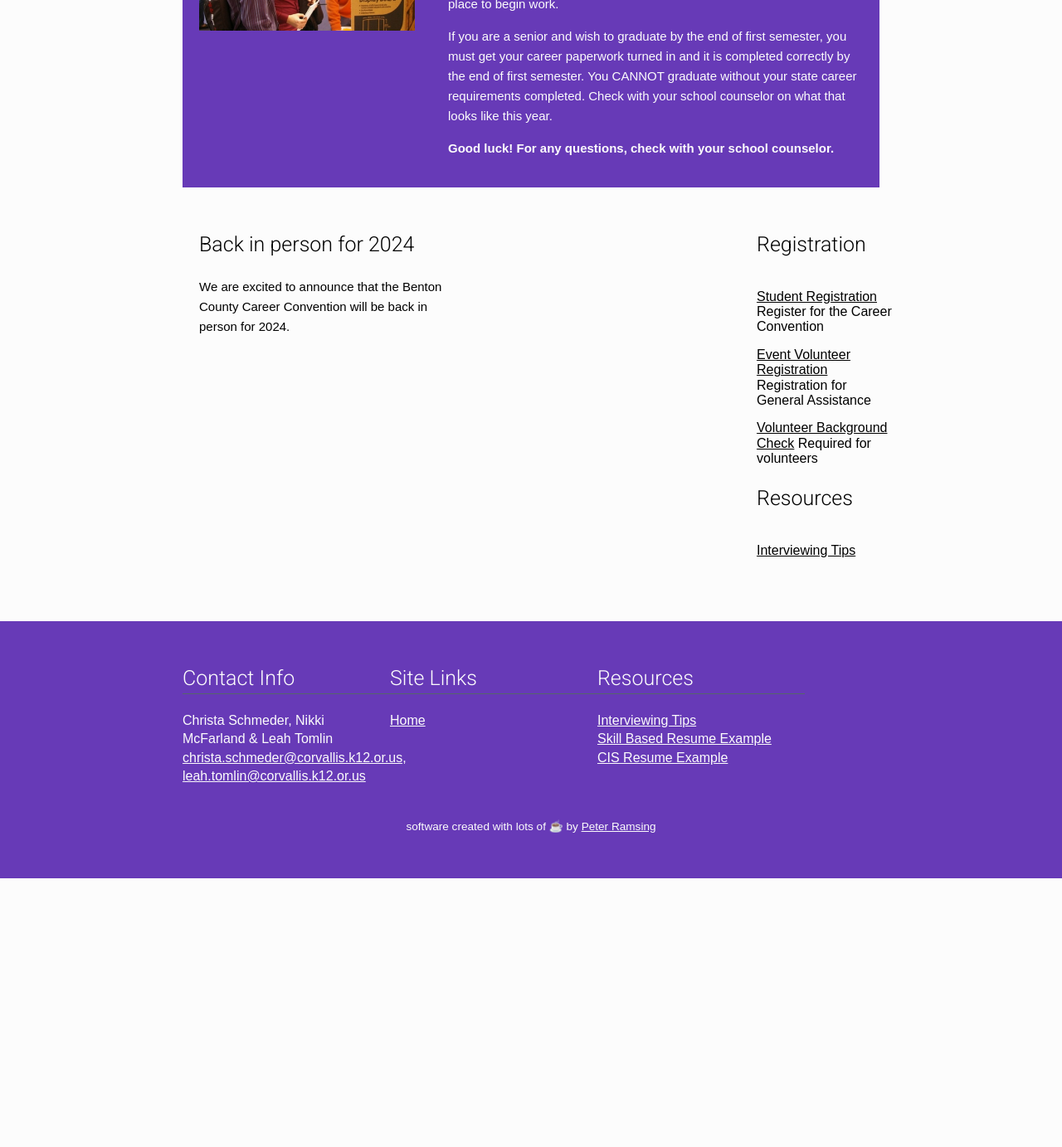
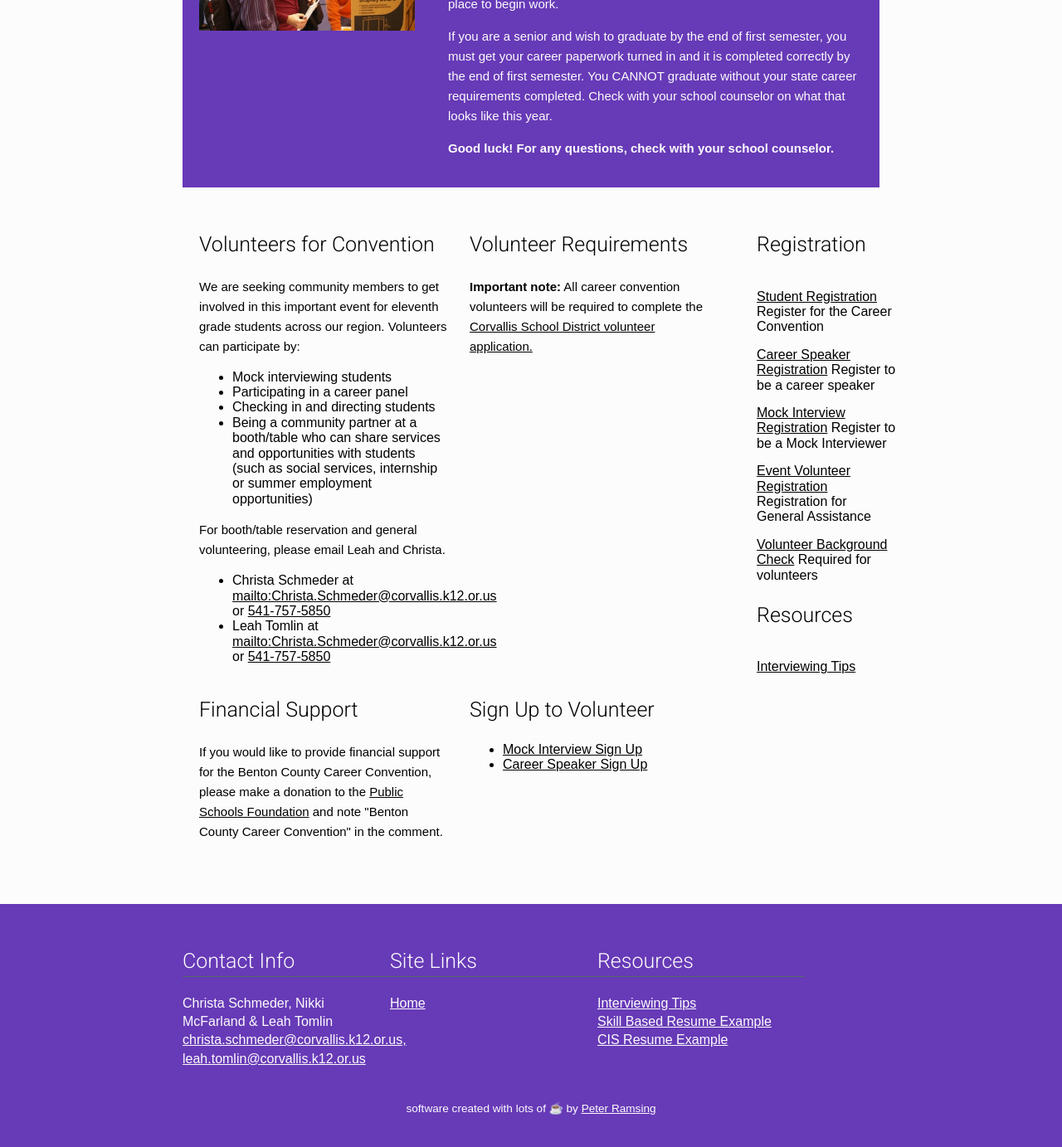
Before and after one commit to peterramsing/benton-county-career-convention, a Jekyll site: the page built from index.html, in a window 1280 px wide and 1400 px high, scrolled down 761 px. Shown: the top 1383 px of the window at 83% size. Built offline with Jekyll 4.4.1, drawn with Linux system fonts in a browser that asks for light colours; before the commit the page ends 1820 px from its top, so only the background shows below that.

Commit message:
Adds latest links

```diff
--- a/_config.yml
+++ b/_config.yml
@@ -27,6 +27,7 @@ cc-contact-email: "christa.schmeder@corvallis.k12.or.us, leah.tomlin@corvallis.k
 
 cc-resources-base-url: "downloads/"
 cc-resources:
+
   # - name: "Volunteer Event Information"
   #   file-name: "bchscc-volunteer-info.doc"
   #   type: "volunteer"
@@ -90,14 +91,14 @@ cc-registration-links:
   #   subtitle: "Register to sponsor a booth and engage with students"
   #   type: "sponsor"
   #   url: "https://docs.google.com/forms/d/e/1FAIpQLSfoq8G6af4UqgIJcJiS0DNnaSm1jkeus0kh7Bbt5_thF7fAAg/viewform"
-  # - name: "Career Speaker Registration"
-  #   subtitle: "Register to be a career speaker"
-  #   type: "volunteer"
-  #   url: "https://docs.google.com/forms/d/e/1FAIpQLScpDjjNOw3P6uU_MJPGglkbpzPcAR9joUK5w1BCnYg9AC1E5A/viewform"
-  # - name: "Mock Interview Registration"
-  #   subtitle: "Register to be a Mock Interviewer"
-  #   type: "volunteer"
-  #   url: "https://docs.google.com/forms/d/e/1FAIpQLSdW4I2Wtx8bZ1MQ71JrbzTSmIc_ZzVK9ujLmDuvcLAePkdawQ/viewform"
+  - name: "Career Speaker Registration"
+    subtitle: "Register to be a career speaker"
+    type: "volunteer"
+    url: "https://www.signupgenius.com/go/20F044DABAD28A3FF2-47065625-benton?scrlybrkr=850499ab#/"
+  - name: "Mock Interview Registration"
+    subtitle: "Register to be a Mock Interviewer"
+    type: "volunteer"
+    url: "https://www.signupgenius.com/go/20F044DABAD28A3FF2-47078483-benton#/"
   - name: "Event Volunteer Registration"
     subtitle: "Registration for General Assistance"
     type: "volunteer"
--- a/index.html
+++ b/index.html
@@ -36,46 +36,49 @@ title: Home
   <div class="homepage-info-grid">
 
     <div class="homepage-info-grid__block">
-      <h2 class="homepage-info-grid__title">Back in person for 2024</h2>
+      <h2 class="homepage-info-grid__title">Volunteers for Convention</h2>
       <p class="homepage-info-grid__copy">
-        We are excited to announce that the Benton County Career Convention will be back in person for 2024.
+        We are seeking community members to get involved in this important event for eleventh grade students across our region.
+
+        Volunteers can participate by:
+        <ul>
+          <li>Mock interviewing students</li>
+          <li>Participating in a career panel</li>
+          <li>Checking in and directing students</li>
+          <li>Being a community partner at a booth/table who can share services and opportunities with students (such as social services, internship or summer employment opportunities)</li>
+        </ul>
+      </p>
+      <p>
+        For booth/table reservation and general volunteering, please email Leah and Christa.
+        <ul>
+          <li>Christa Schmeder at <a href="mailto:Christa.Schmeder@corvallis.k12.or.us">mailto:Christa.Schmeder@corvallis.k12.or.us</a> or <a href="tel:541-757-5850">541-757-5850</a></li>
+          <li>Leah Tomlin at <a href="mailto:Leah.Tomlin@corvallis.k12.or.us">mailto:Christa.Schmeder@corvallis.k12.or.us</a> or <a href="tel:541-757-5907">541-757-5850</a></li>
+        </ul>
       </p>
     </div>
+    <div class="homepage-info-grid__block">
+      <h2 class="homepage-info-grid__title">Volunteer Requirements</h2>
+      <p class="homepage-info-grid__copy">
+        <strong>Important note:</strong>
+        All career convention volunteers will be required to complete the <a href="https://www.csd509j.net/students-parents/volunteer/volunteer-application/" target="_blank">Corvallis School District volunteer application.</a>
+      </p>
+    </div>
+    <div class="homepage-info-grid__block">
+      <h2 class="homepage-info-grid__title">Financial Support</h2>
+      <p class="homepage-info-grid__copy">
+        If you would like to provide financial support for the Benton County Career Convention, please make a donation to the <a href="https://cpsfoundation.org/contribute/donate/" target="_blank">Public Schools Foundation</a> and note "Benton County Career Convention" in the comment.
+      </p>
+    </div>
+    <div class="homepage-info-grid__block">
+      <h2 class="homepage-info-grid__title">Sign Up to Volunteer</h2>
+      <p class="homepage-info-grid__copy">
+       <ul>
+        <li><a href="https://www.signupgenius.com/go/20F044DABAD28A3FF2-47078483-benton#/" target="_blank" rel="noopener noreferrer">Mock Interview Sign Up</a></li>
+        <li><a href="https://www.signupgenius.com/go/20F044DABAD28A3FF2-47065625-benton?scrlybrkr=850499ab#/" target="_blank" rel="noopener noreferrer">Career Speaker Sign Up</a></li>
+       </ul>
 
-    <!-- <div class="homepage-info-grid__block">
-      <h2 class="homepage-info-grid__title">Step 1: Register</h2>
-      <p class="homepage-info-grid__copy">
-        Registration coming soon.
-      <br>
-      <p style="text-align: center;">
-        {% include registration.html %}
       </p>
-    </div> -->
-    <!-- <div class="homepage-info-grid__block">
-      <h2 class="homepage-info-grid__title">Mock Interviews</h2>
-      <p class="homepage-info-grid__copy">
-        Pick two trusted adults, other than your parents, and set up a virtual meeting to complete the interview. Examples are lifelong friends of the family, teachers, church members, or a mentor.
-      </p>
-      <p>
-        You'll get a link in the app to send to your interviewers. Send them a copy of your resume and then set a time for the interview. You can do this over Google Meet or Zoom, too.
-      </p>
-      <p>What needs to be turned in from the Mock Inteview:
-        <ol>
-          <li>Resume</li>
-          <li>Your reflection - you submit this through the app.</li>
-          <li>Make sure the person who interviewed you sends in their evaluation of the mock interview. - they submit this through the app</li>
-        </ol>
-      </p>
-    </div> -->
-    <!-- <div class="homepage-info-grid__block">
-      <h2 class="homepage-info-grid__title">Learn about careers</h2>
-      <p class="homepage-info-grid__copy">
-        In the app you'll have opportunity to learn about careers you're interested in. There will be various videos from professionals in those careers for you to watch along with tips for how to learn more yourself.
-      </p>
-      <p>
-        You'll then fill out some reflections on the careers you researched.
-      </p>
-    </div> -->
+    </div>
 
 
     <!-- <div class="homepage-info-grid__block">
```
Also changed, not shown: README.md, 1 other file.
